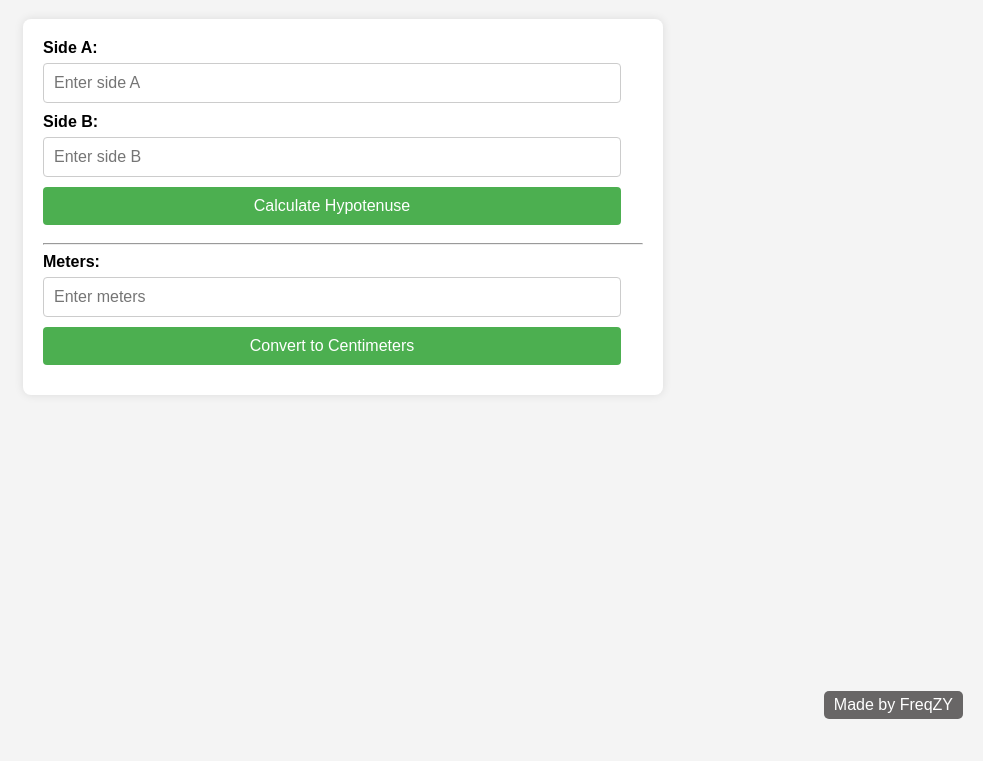
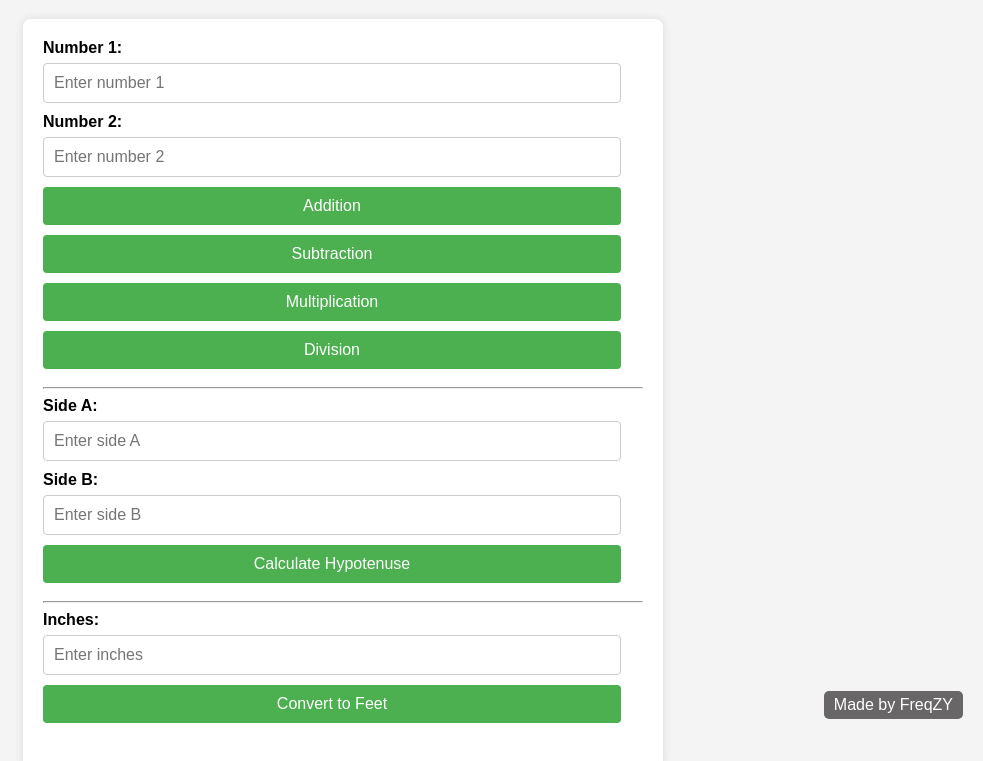
Before and after one commit to FreqZY/geometrycalc.github.io, a plain HTML site: page index.html in a window 1280 px wide. Shown: the part 61-822 px from the top of the page, without its empty margins (297-1280 px from the left). Before the commit the page ends 800 px from the top, so only its background shows below. Drawn offline with Linux system fonts and the light colour scheme.

Commit message:
Add files via upload

```diff
--- a/index.html
+++ b/index.html
@@ -64,23 +64,37 @@
 
   <div class="container">
     <div>
+      <label for="num1">Number 1:</label>
+      <input type="text" id="num1" placeholder="Enter number 1">
+      <label for="num2">Number 2:</label>
+      <input type="text" id="num2" placeholder="Enter number 2">
+      <button onclick="calculate('add')">Addition</button>
+      <button onclick="calculate('subtract')">Subtraction</button>
+      <button onclick="calculate('multiply')">Multiplication</button>
+      <button onclick="calculate('divide')">Division</button>
+      <p id="result" style="display: none;"></p>
+    </div>
+
+    <hr>
+
+    <div>
       <label for="sidea">Side A:</label>
       <input type="text" id="sidea" placeholder="Enter side A">
       <label for="sideb">Side B:</label>
       <input type="text" id="sideb" placeholder="Enter side B">
-      <button onclick="calculate()">Calculate Hypotenuse</button>
+      <button onclick="calculateHypotenuse()">Calculate Hypotenuse</button>
       <p id="resultHypotenuse" style="display: none;"></p>
     </div>
 
     <hr>
 
     <div>
-      <label for="meter">Meters:</label>
-      <input type="text" id="meter" placeholder="Enter meters">
-      <button onclick="convert()">Convert to Centimeters</button>
-      <p id="resultConversion" style="display: none;"></p>
+      <label for="inches">Inches:</label>
+      <input type="text" id="inches" placeholder="Enter inches">
+      <button onclick="convertToFeet()">Convert to Feet</button>
+      <p id="resultFeet"></p>
     </div>
-  </div>
+
 
   <footer>
     Made by FreqZY
--- a/script.js
+++ b/script.js
@@ -1,4 +1,35 @@
-function calculate() {
+function calculate(operation) {
+    var num1 = parseFloat(document.getElementById("num1").value);
+    var num2 = parseFloat(document.getElementById("num2").value);
+    var result = 0;
+
+    switch (operation) {
+        case 'add':
+            result = num1 + num2;
+            break;
+        case 'subtract':
+            result = num1 - num2;
+            break;
+        case 'multiply':
+            result = num1 * num2;
+            break;
+        case 'divide':
+            if (num2 === 0) {
+                alert("Division by zero is not allowed!");
+                return;
+            }
+            result = num1 / num2;
+            break;
+        default:
+            break;
+    }
+
+    var resultElement = document.getElementById("result");
+    resultElement.textContent = "Result: " + result.toFixed(2);
+    resultElement.style.display = "block";
+}
+
+function calculateHypotenuse() {
     var sideA = parseFloat(document.getElementById("sidea").value);
     var sideB = parseFloat(document.getElementById("sideb").value);
 
@@ -9,7 +40,7 @@ function calculate() {
     resultHypotenuse.style.display = "block";
 }
 
-function convert() {
+function convertToCentimeter() {
     var meter = parseFloat(document.getElementById("meter").value);
     var centimeter = meter * 100;
 
@@ -17,3 +48,12 @@ function convert() {
     resultConversion.textContent = meter + " meters is equal to " + centimeter + " centimeters";
     resultConversion.style.display = "block";
 }
+
+function convertToFeet() {
+    var inches = parseFloat(document.getElementById("inches").value);
+    var feet = inches / 12;
+
+    var resultFeet = document.getElementById("resultFeet");
+    resultFeet.textContent = inches + " inches is equal to " + feet.toFixed(2) + " feet";
+    resultFeet.style.display = "block";
+}
```
Lines whose indentation alone changed are shown as unchanged.
